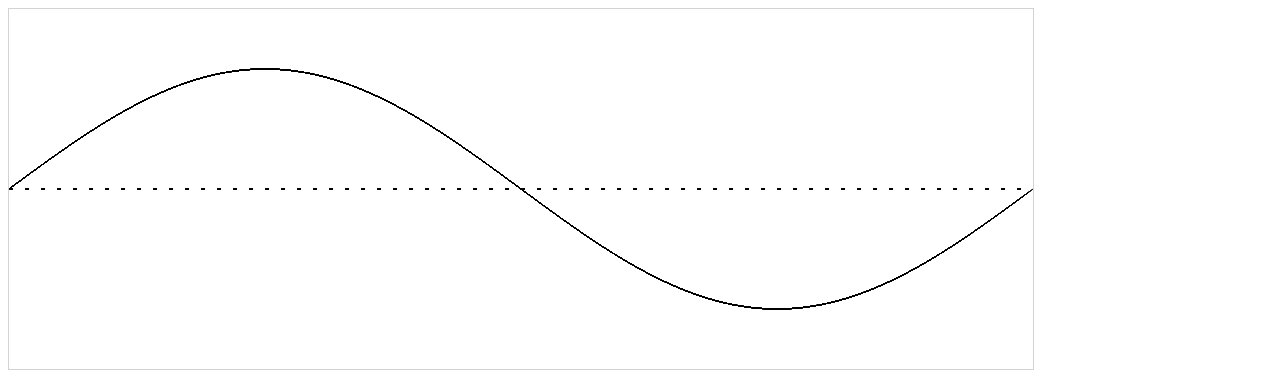
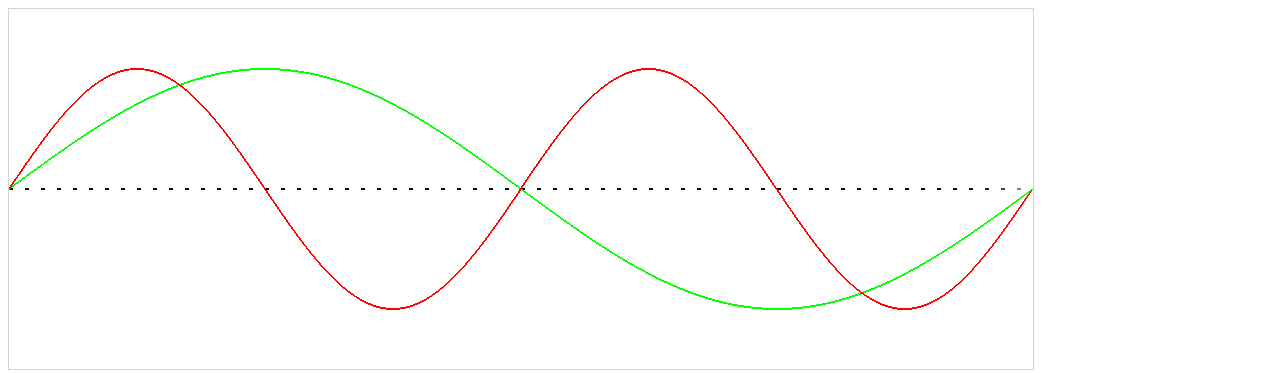
Before and after one commit to mtromp/fft-work, a plain HTML site: page src/index.html in a window 1280 px wide. Drawn offline with Linux system fonts and the light colour scheme.

Commit message:
Add color and first step in the Real Forward FFT

```diff
--- a/src/index.html
+++ b/src/index.html
@@ -19,35 +19,61 @@ canvas{
 <body>
 
   <script>
+  "use strict";
+
+  var cosTable = [];
+  var sinTable = [];
+
+  function initializeSinCosTables(){
+    for (var i = 0; i < numPixelsX / 2; i++) {
+      cosTable[i] = Math.cos(2 * Math.PI * i / numPixelsX);
+      sinTable[i] = Math.sin(2 * Math.PI * i / numPixelsX);
+    }
+  }//function initializeSinCosTables
 
   function displayArray(arrayToDisplay){
     var x=0;
     var y=zeroPoint;
-    var i;
-    for (i=0; i<=numPixelsX; i+=1){
+    ctx.beginPath();
+    for (var i=0; i<=numPixelsX; i+=1){
       ctx.moveTo(x,y);
       x = i;
       y = zeroPoint - arrayToDisplay[i] * amplification;
       ctx.lineTo(x,y);
       ctx.stroke();
     }
+    ctx.closePath();
+
   } // function displayArray
 
   function initializeArray(arrayToInit){
     var degreePixelsFactor = 2.0 * Math.PI / numPixelsX
-    var pixel;
-    for (pixel=0; pixel<=numPixelsX; pixel+=1){
+    for (var pixel=0; pixel<=numPixelsX; pixel+=1){
       sineWave[pixel] = Math.sin(pixel * degreePixelsFactor);
     }
   }
 
   function drawZeroLine(){
-    var i;
-    for(i=0; i<numPixelsX; i+= 16){
-     ctx.moveTo(i+4,zeroPoint);
-     ctx.lineTo(i,zeroPoint);
+    ctx.beginPath();
+    ctx.strokeStyle="#000000";
+    for(var i=0; i<numPixelsX; i+= 16){
+      ctx.moveTo(i+4,zeroPoint);
+      ctx.lineTo(i,zeroPoint);
+      ctx.stroke();
     }
-    ctx.stroke();
+    // ctx.stroke();
+    ctx.closePath();
+  }
+
+  function doFFT(initialArray){
+    var fftArray = [];
+    // Place even in RealArray and odd in ImaginaryArray
+    for (var i = 0; i < numPixelsX / 2; i++) {
+      fftArray[i] = initialArray[i * 2];
+      fftArray[i + numPixelsX / 2] = initialArray[(i * 2) + 1];
+    }
+    ctx.strokeStyle="#FF0000";
+    displayArray(fftArray);
   }
 
   var numPixelsX = 1024;
@@ -56,6 +82,7 @@ canvas{
   var amplification = numPixelsY / 3;
   var sineWave = [];
   initializeArray(sineWave);
+  initializeSinCosTables();
 
   var c = document.createElement("canvas");
   c.width = numPixelsX;
@@ -63,7 +90,9 @@ canvas{
   document.body.appendChild(c);
   var ctx = c.getContext("2d");
   drawZeroLine();
+  ctx.strokeStyle="#00FF00";
   displayArray(sineWave);
+  doFFT(sineWave);
   </script>
 </body>
 </html>
```
